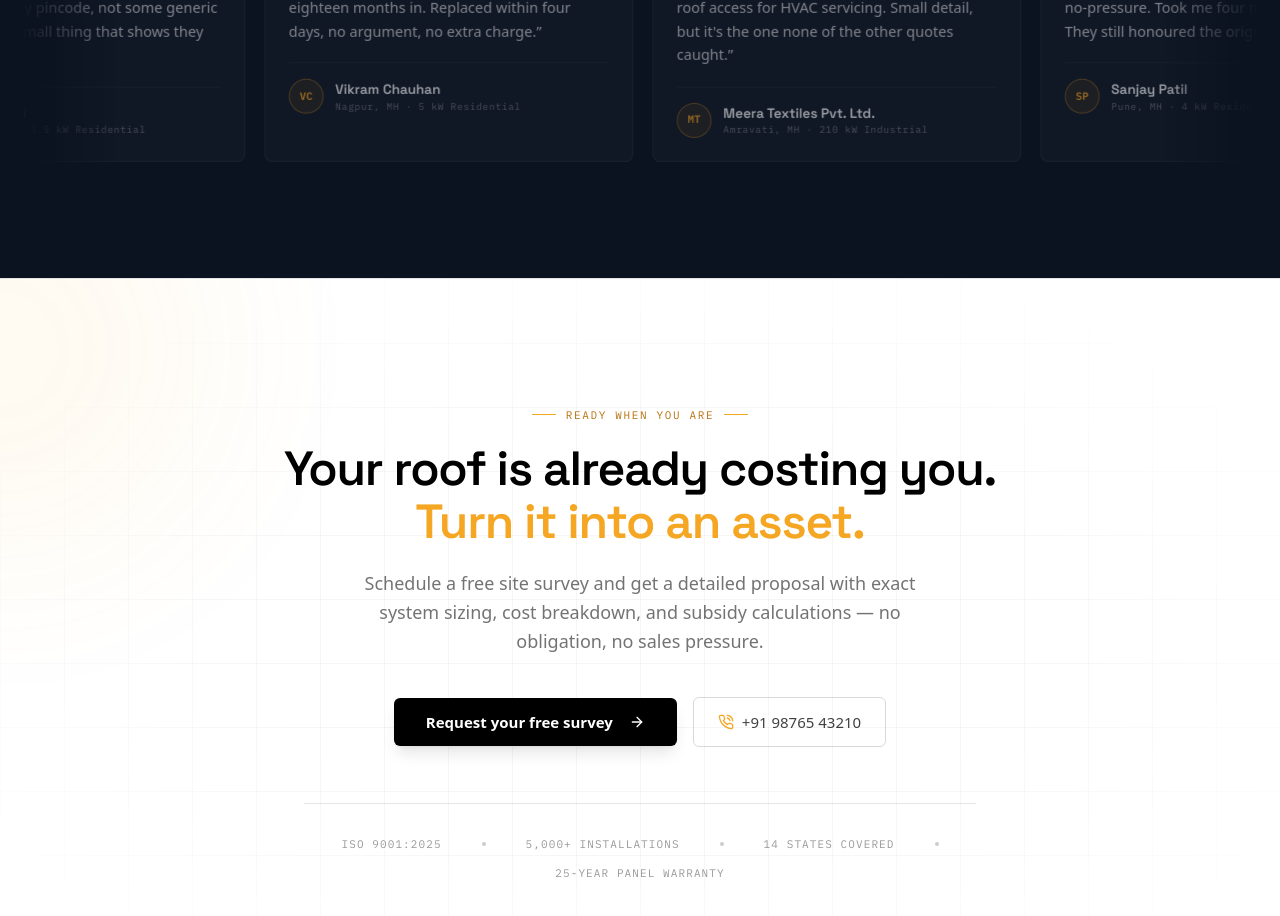
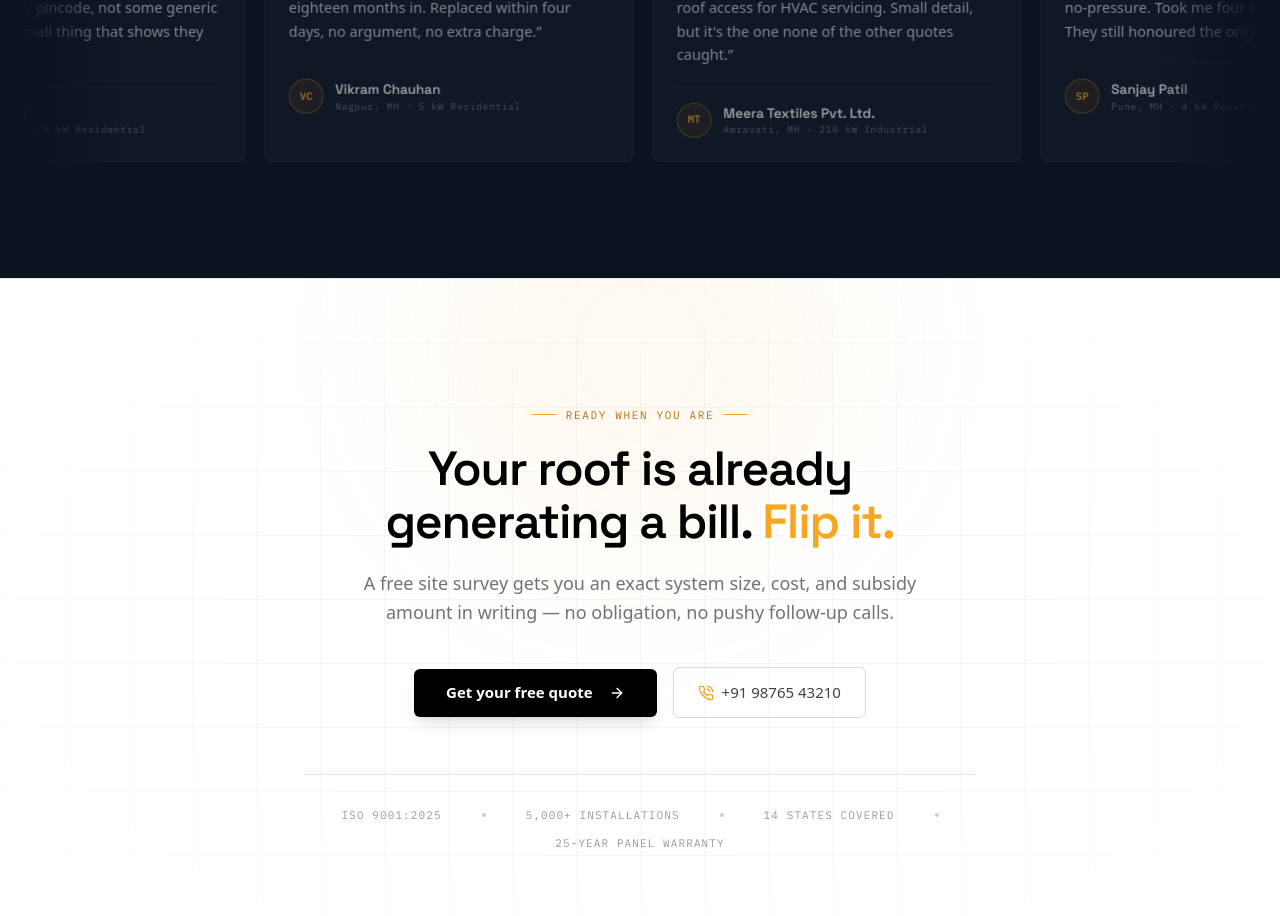
Before and after one commit to alok957641/gangotri-infrastructure, a Next.js app: page / in a window 1280 px wide. Shown: the part 5473-6389 px from the top of the page. Built offline with nearby package versions, Linux system fonts and the light colour scheme.

Commit message:
Refactor CtaSection for improved readability

```diff
--- a/components/sections/Ctasection.tsx
+++ b/components/sections/Ctasection.tsx
@@ -1,25 +1,14 @@
 'use client';
 
 import { useRef } from 'react';
-import { motion, useInView, useReducedMotion, useScroll, useTransform } from 'framer-motion';
+import { motion, useInView, useReducedMotion } from 'framer-motion';
 import { ArrowRight, PhoneCall } from 'lucide-react';
 import { Button } from '@/components/ui/button';
 
 export const CtaSection = () => {
   const ref = useRef<HTMLDivElement>(null);
-  const { scrollY } = useScroll();
   const isInView = useInView(ref, { once: true, amount: 0.3 });
   const shouldReduceMotion = useReducedMotion();
-
-  // -------- SCROLL-DRIVEN EFFECTS (subtle) --------
-  const headingY = useTransform(scrollY, [0, 600], [0, -40]);
-  const headingScale = useTransform(scrollY, [0, 600], [1, 0.98]);
-  const textY = useTransform(scrollY, [0, 600], [0, -20]);
-  const textOpacity = useTransform(scrollY, [0, 400], [1, 0.6]);
-  const buttonScale = useTransform(scrollY, [0, 600], [1, 0.95]);
-  const buttonOpacity = useTransform(scrollY, [0, 500], [1, 0.7]);
-  const glowX = useTransform(scrollY, [0, 600], ['-50%', '-30%']);
-  const glowScale = useTransform(scrollY, [0, 600], [1, 1.2]);
 
   return (
     <section
@@ -30,24 +19,19 @@ export const CtaSection = () => {
         @import url('https://fonts.googleapis.com/css2?family=Space+Grotesk:wght@500;600;700&family=IBM+Plex+Mono:wght@400;500;600&display=swap');
       `}</style>
 
-      {/* faint blueprint grid */}
+      {/* faint blueprint grid, consistent with hero + testimonials */}
       <div className="pointer-events-none absolute inset-0 bg-[linear-gradient(rgba(11,18,32,0.04)_1px,transparent_1px),linear-gradient(90deg,rgba(11,18,32,0.04)_1px,transparent_1px)] bg-[size:64px_64px] [mask-image:radial-gradient(ellipse_at_center,black_40%,transparent_85%)]" />
 
-      {/* slow-drifting glow */}
+      {/* slow-drifting glow, one deliberate ambient touch */}
       {!shouldReduceMotion && (
         <motion.div
-          style={{
-            x: glowX,
-            scale: glowScale,
-          }}
-          animate={{ opacity: [0.4, 0.7, 0.4] }}
+          animate={{ opacity: [0.4, 0.7, 0.4], scale: [1, 1.08, 1] }}
           transition={{ duration: 6, repeat: Infinity, ease: 'easeInOut' }}
-          className="pointer-events-none absolute top-0 h-[420px] w-[420px] -translate-y-1/3 rounded-full bg-[#F5A623]/15 blur-[100px]"
+          className="pointer-events-none absolute left-1/2 top-0 h-[420px] w-[420px] -translate-x-1/2 -translate-y-1/3 rounded-full bg-[#F5A623]/15 blur-[100px]"
         />
       )}
 
       <div className="relative mx-auto max-w-4xl px-4 text-center sm:px-6 lg:px-8">
-        {/* Top badge */}
         <motion.div
           initial={{ opacity: 0, y: 20 }}
           animate={isInView ? { opacity: 1, y: 0 } : {}}
@@ -59,43 +43,29 @@ export const CtaSection = () => {
           <span className="h-px w-6 bg-[#F5A623]" />
         </motion.div>
 
-        {/* Heading – revised */}
         <motion.h2
-          style={{
-            y: shouldReduceMotion ? 0 : headingY,
-            scale: shouldReduceMotion ? 1 : headingScale,
-          }}
           initial={{ opacity: 0, y: 24 }}
           animate={isInView ? { opacity: 1, y: 0 } : {}}
           transition={{ delay: 0.1, duration: 0.7 }}
           className="mt-5 font-['Space_Grotesk'] text-3xl font-semibold leading-[1.1] tracking-tight text-black sm:text-5xl"
         >
-          Your roof is already costing you.
+          Your roof is already
           <br />
-          <span className="text-[#F5A623]">Turn it into an asset.</span>
+          generating a bill. <span className="text-[#F5A623]">Flip it.</span>
         </motion.h2>
 
-        {/* Subtext – revised */}
         <motion.p
-          style={{
-            y: shouldReduceMotion ? 0 : textY,
-            opacity: shouldReduceMotion ? 1 : textOpacity,
-          }}
           initial={{ opacity: 0, y: 20 }}
           animate={isInView ? { opacity: 1, y: 0 } : {}}
           transition={{ delay: 0.2, duration: 0.7 }}
           className="mx-auto mt-5 max-w-xl text-base leading-relaxed text-black/55 sm:text-lg"
         >
-          Schedule a free site survey and get a detailed proposal with exact system sizing,
-          cost breakdown, and subsidy calculations — no obligation, no sales pressure.
+          A free site survey gets you an exact system size, cost, and
+          subsidy amount in writing — no obligation, no pushy follow-up
+          calls.
         </motion.p>
 
-        {/* Buttons – scale + opacity */}
         <motion.div
-          style={{
-            scale: shouldReduceMotion ? 1 : buttonScale,
-            opacity: shouldReduceMotion ? 1 : buttonOpacity,
-          }}
           initial={{ opacity: 0, y: 20 }}
           animate={isInView ? { opacity: 1, y: 0 } : {}}
           transition={{ delay: 0.3, duration: 0.7 }}
@@ -107,7 +77,7 @@ export const CtaSection = () => {
             asChild
           >
             <a href="/contact">
-              Request your free survey
+              Get your free quote
               <ArrowRight className="ml-2 h-4 w-4" />
             </a>
           </Button>
@@ -120,7 +90,6 @@ export const CtaSection = () => {
           </a>
         </motion.div>
 
-        {/* Trust badges */}
         <motion.div
           initial={{ opacity: 0, y: 16 }}
           animate={isInView ? { opacity: 1, y: 0 } : {}}
```
